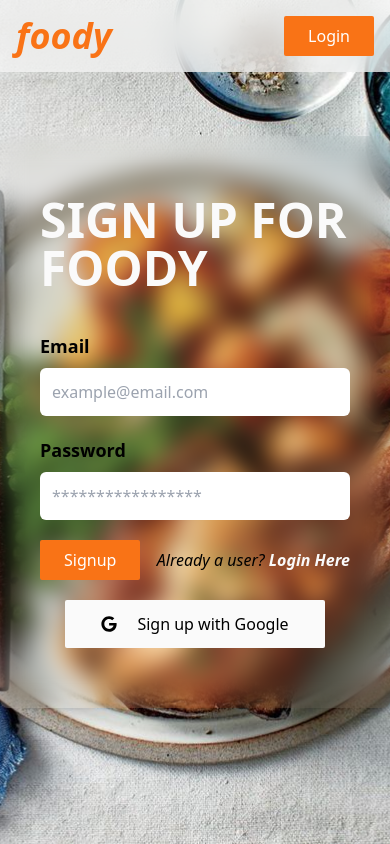
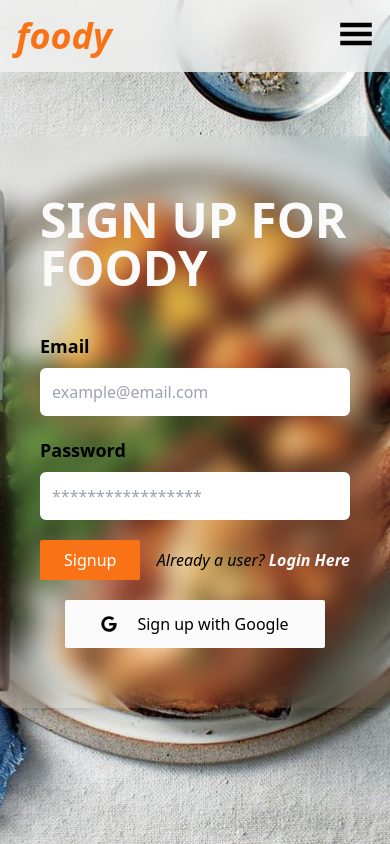
Before and after one commit to SodiqOgundairo/Foody, a React (Vite) app: page /signup in a window 390 px wide. Built offline with nearby package versions, Linux system fonts and the light colour scheme; no server answers.

Commit message:
menu adjusted

```diff
--- a/src/components/Header.jsx
+++ b/src/components/Header.jsx
@@ -1,26 +1,35 @@
 import { Link, useNavigate } from "react-router-dom";
 import { UserAuth } from "../context/AuthContext.jsx";
+import { GiHamburgerMenu } from "react-icons/gi";
+import { useState } from "react";
 
 const Header = () => {
   const { user, logOut } = UserAuth();
   const navigate = useNavigate();
+  const [menuOpen, setMenuOpen] = useState(false)
+  const [menuBtn, setMenuBtn] = useState(true)
 
   const handleLogout = async () => {
     try {
       await logOut();
-      navigate("/login"); // Navigate to login page after logging out
+      navigate("/login");
     } catch (error) {
       console.log(error);
     }
   };
 
+  const handleMenu = () => {
+    setMenuOpen(!menuOpen)
+    setMenuBtn(!menuBtn)
+  }
+
   return (
-    <header className="flex justify-between p-4 bg-light/70 fixed w-full backdrop-blur-lg flex-wrap">
+    <header className="flex justify-between p-4 bg-light/70 fixed w-full backdrop-blur-lg flex-wrap md:items-center z-10">
       <Link to="/" className="text-orange-500 font-bold text-4xl italic">
         foody
       </Link>
-      <nav className="flex justify-center gap-7 items-center flex-wrap">
-        <ul className="list-none hidden md:flex justify-center gap-4 p-4 flex-wrap">
+      <nav className={`flex-col ${menuOpen ? 'flex flex-col relative right-0' : 'hidden'} md:flex md:flex-row justify-center gap-7 items-center flex-wrap`}>
+        <ul className="list-none block md:flex justify-center gap-4 p-4 flex-wrap">
           <li className="hover:text-orange-500" > <Link to={'/'} >Home </Link> </li>
           <li className="hover:text-orange-500" > <Link to={'/'} >Meal of the Day </Link> </li>
           <li className="hover:text-orange-500" > <Link to={'my-meals'} > My saved Meals </Link> </li>
@@ -45,6 +54,10 @@ const Header = () => {
           </Link>
         )}
       </nav>
+
+      <div className={` ${menuBtn ? 'block' : 'hidden'} text-4xl md:hidden`} onClick={handleMenu}>
+        <GiHamburgerMenu />
+      </div>
     </header>
   );
 };
--- a/src/pages/Signup.jsx
+++ b/src/pages/Signup.jsx
@@ -40,7 +40,7 @@ const Signup = () => {
   };
 
   return (
-    <div className="signup h-[100vh] flex flex-col justify-center items-center">
+    <div className="signup h-[100vh] flex flex-col justify-center items-center bg-blend-overlay">
       <div className=" backdrop-blur-md p-10 rounded-lg shadow-lg">
         <h1 className="text-light font-bold text-5xl py-5">
           SIGN UP FOR FOODY
```
